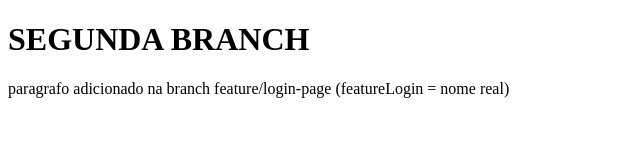
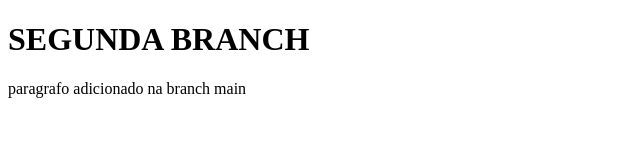
Before and after one commit to joaofantindev/Git_ControleDeVersoes, a plain HTML site: page feature_login_page.html in a window 1280 px wide. Shown: the whole page, without its empty margins (0-640 px from the left). Drawn offline with Linux system fonts and the light colour scheme.

Commit message:
organizando a cabeça

```diff
--- a/feature_login_page.html
+++ b/feature_login_page.html
@@ -7,6 +7,7 @@
 </head>
 <body>
     <h1>SEGUNDA BRANCH</h1>
-    <p>paragrafo adicionado na branch feature/login-page (featureLogin = nome real)</p>
+    <p>paragrafo adicionado na branch main</p>
+
 </body>
 </html>
```
Also changed, not shown: index.html (+0 -2 lines).
